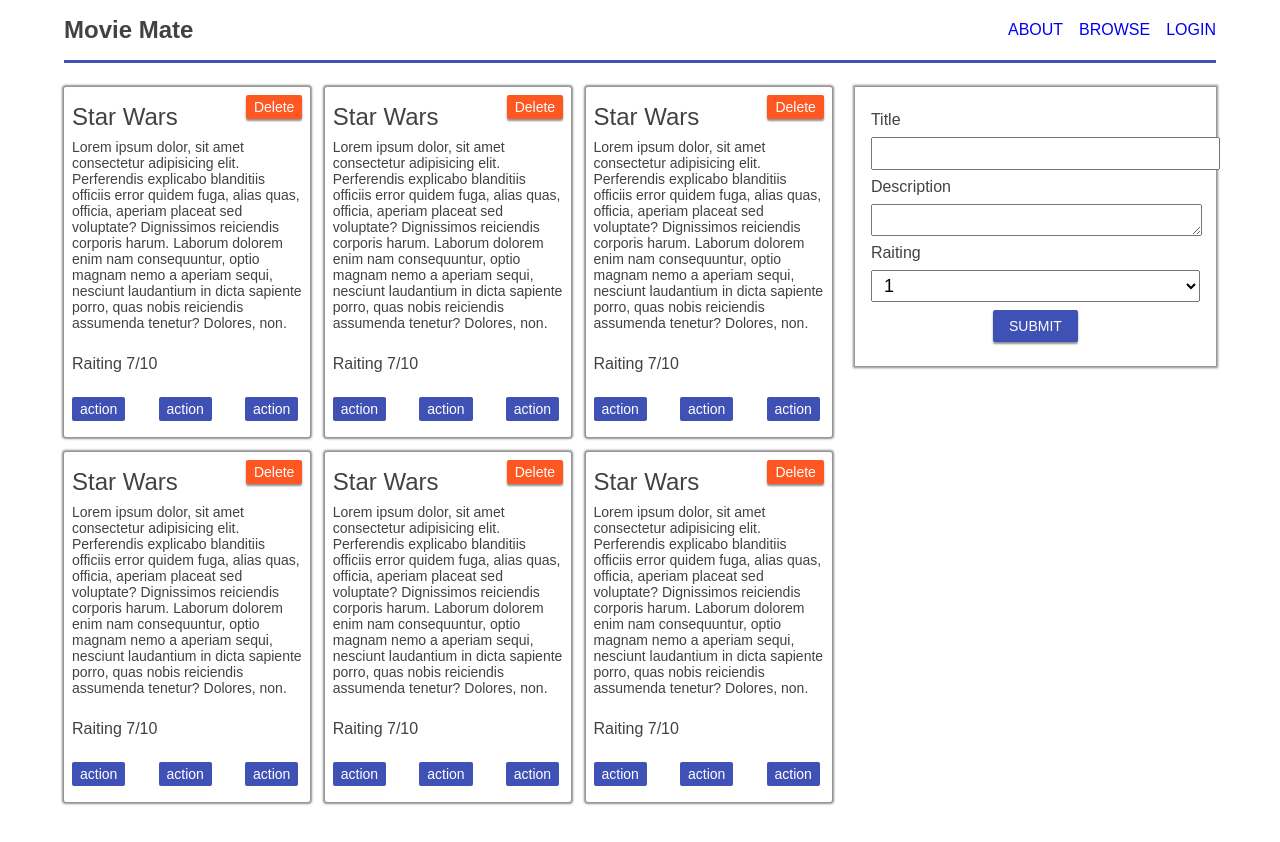
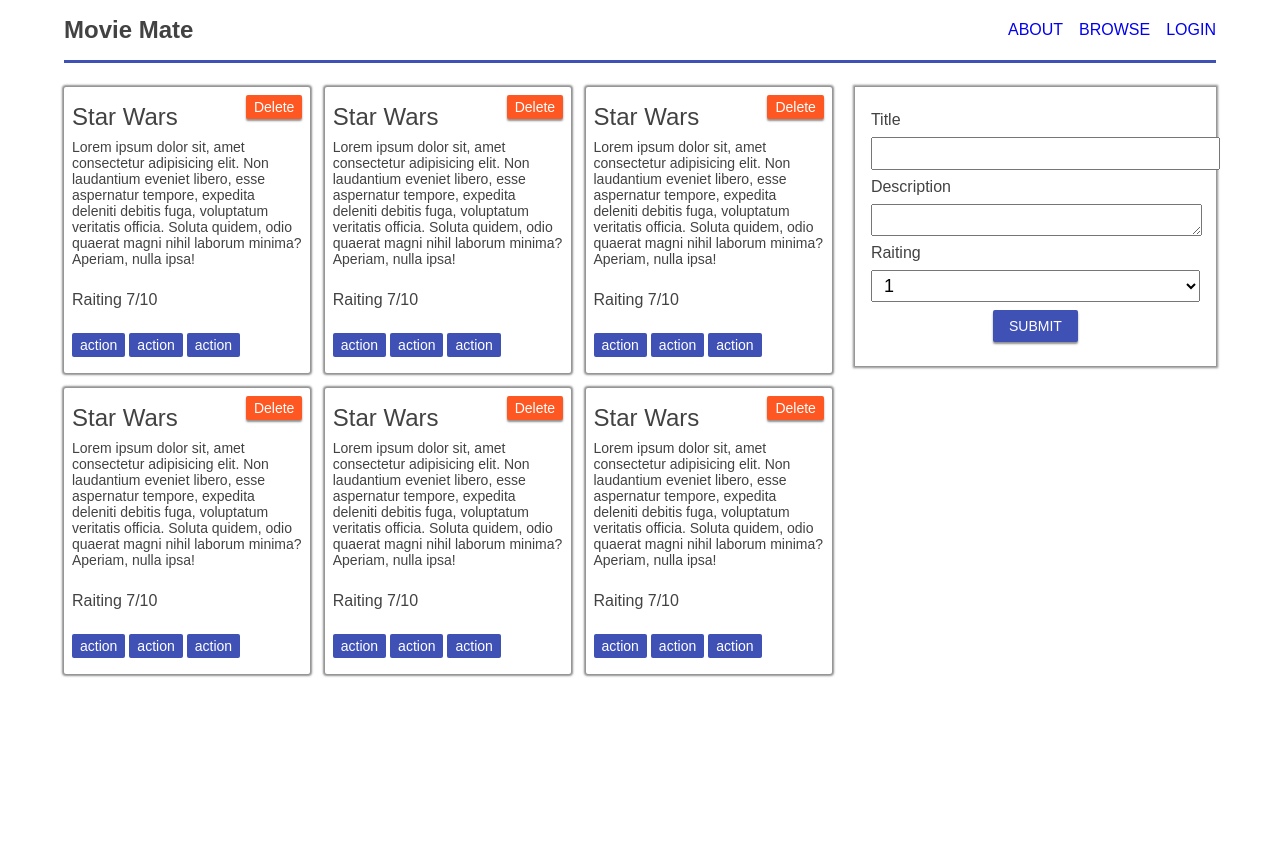
Before and after one commit to PatyaiKasha/Movie-Mate-React-SPA, a React (Create React App) app: page / in a window 1280 px wide. After the commit the page ends 800 px from the top, so only its background shows below. Built offline with nearby package versions, Linux system fonts and the light colour scheme.

Commit message:
chenge justify film-category

```diff
--- a/src/components/MovieCard/MovieCard.css
+++ b/src/components/MovieCard/MovieCard.css
@@ -47,7 +47,7 @@
 
 .MovieCard__chip-list {
   display: flex;
-  justify-content: space-between;
+  justify-content: flex-start;
 }
 
 .MovieCard__Category {
--- a/src/components/MovieCard/MovieCard.jsx
+++ b/src/components/MovieCard/MovieCard.jsx
@@ -14,16 +14,9 @@
 };
 
 const Description = props => {
-  return (
-    <div className="MovieCard__Description">
-      Lorem ipsum dolor, sit amet consectetur adipisicing elit. Perferendis
-      explicabo blanditiis officiis error quidem fuga, alias quas, officia,
-      aperiam placeat sed voluptate? Dignissimos reiciendis corporis harum.
-      Laborum dolorem enim nam consequuntur, optio magnam nemo a aperiam sequi,
-      nesciunt laudantium in dicta sapiente porro, quas nobis reiciendis
-      assumenda tenetur? Dolores, non.
-    </div>
-  );
+  return <div className="MovieCard__Description">
+      Lorem ipsum dolor sit, amet consectetur adipisicing elit. Non laudantium eveniet libero, esse aspernatur tempore, expedita deleniti debitis fuga, voluptatum veritatis officia. Soluta quidem, odio quaerat magni nihil laborum minima? Aperiam, nulla ipsa!
+    </div>;
 };
 
 const Raiting = props => {
```
